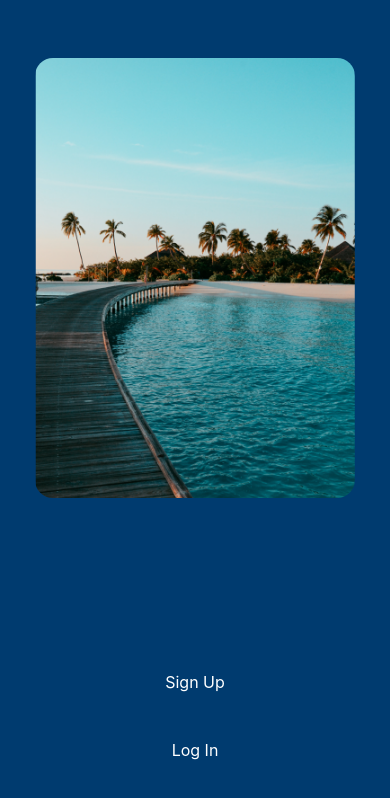
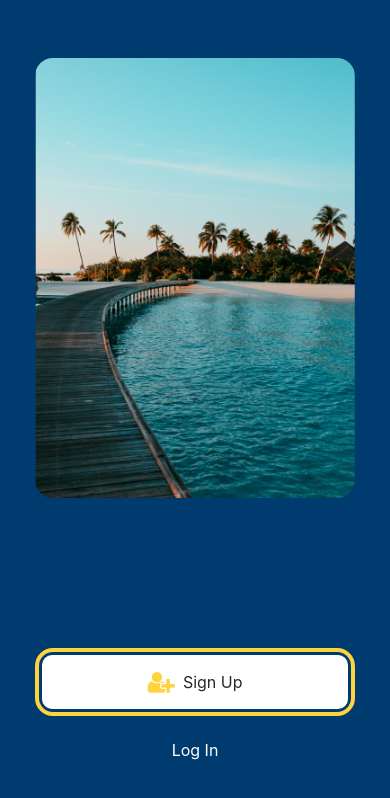
Before and after one commit to 4scottt/skillit-client, a React Native app: screen / in a window 390 px wide. Shown: the top 798 px of the page. Built offline with nearby package versions, Linux system fonts and the light colour scheme.

Commit message:
style overrides on buttons

```diff
--- a/App.js
+++ b/App.js
@@ -17,7 +17,7 @@ export default function App() {
       </View>
 
       <View style={styles.footerContainer} >
-        <Button label="Sign Up" />
+        <Button theme="primary" label="Sign Up" />
         <Button label="Log In" />
       </View>
 
--- a/components/Button.js
+++ b/components/Button.js
@@ -1,6 +1,18 @@
 import { StyleSheet, View, Pressable, Text } from "react-native";
+import FontAwesome from "@expo/vector-icons/FontAwesome";
 
-export default function Button({ label }) {
+export default function Button({ label, theme }) {
+    if( theme === 'primary' ) {
+        return (
+            <View style={[styles.buttonContainer, { borderWidth: 4, borderColor: "#ffd33d", borderRadius: 18 }]}>
+                <Pressable style={[styles.button, { backgroundColor: '#fff' }]} onPress={() => alert('You pressed a button')}>
+                    <FontAwesome name="user-plus" size={24} color="#ffd33d" style={styles.buttonIcon} />
+                    <Text style={[styles.buttonLabel, { color: "#25292e" }]}>{label}</Text>
+                </Pressable>
+            </View>
+        );
+    }
+
     return (
         <View style={styles.buttonContainer}>
             <Pressable style={styles.button} onPress={() => alert('You pressed a button')}>
@@ -27,6 +39,9 @@ const styles = StyleSheet.create({
         justifyContent: 'center',
         flexDirection: 'row',
     },
+    buttonIcon: {
+        paddingRight: 8,
+    },
     buttonLabel: {
         color: 'white',
         fontSize: 16,
--- a/package.json
+++ b/package.json
@@ -15,7 +15,8 @@
     "react-native": "0.70.5",
     "react-dom": "18.1.0",
     "react-native-web": "~0.18.9",
-    "@expo/webpack-config": "^0.17.2"
+    "@expo/webpack-config": "^0.17.2",
+    "@expo/vector-icons": "^13.0.0"
   },
   "devDependencies": {
     "@babel/core": "^7.12.9"
```
Also changed, not shown: 1 other file (tests, documents, lock files or other folders).
